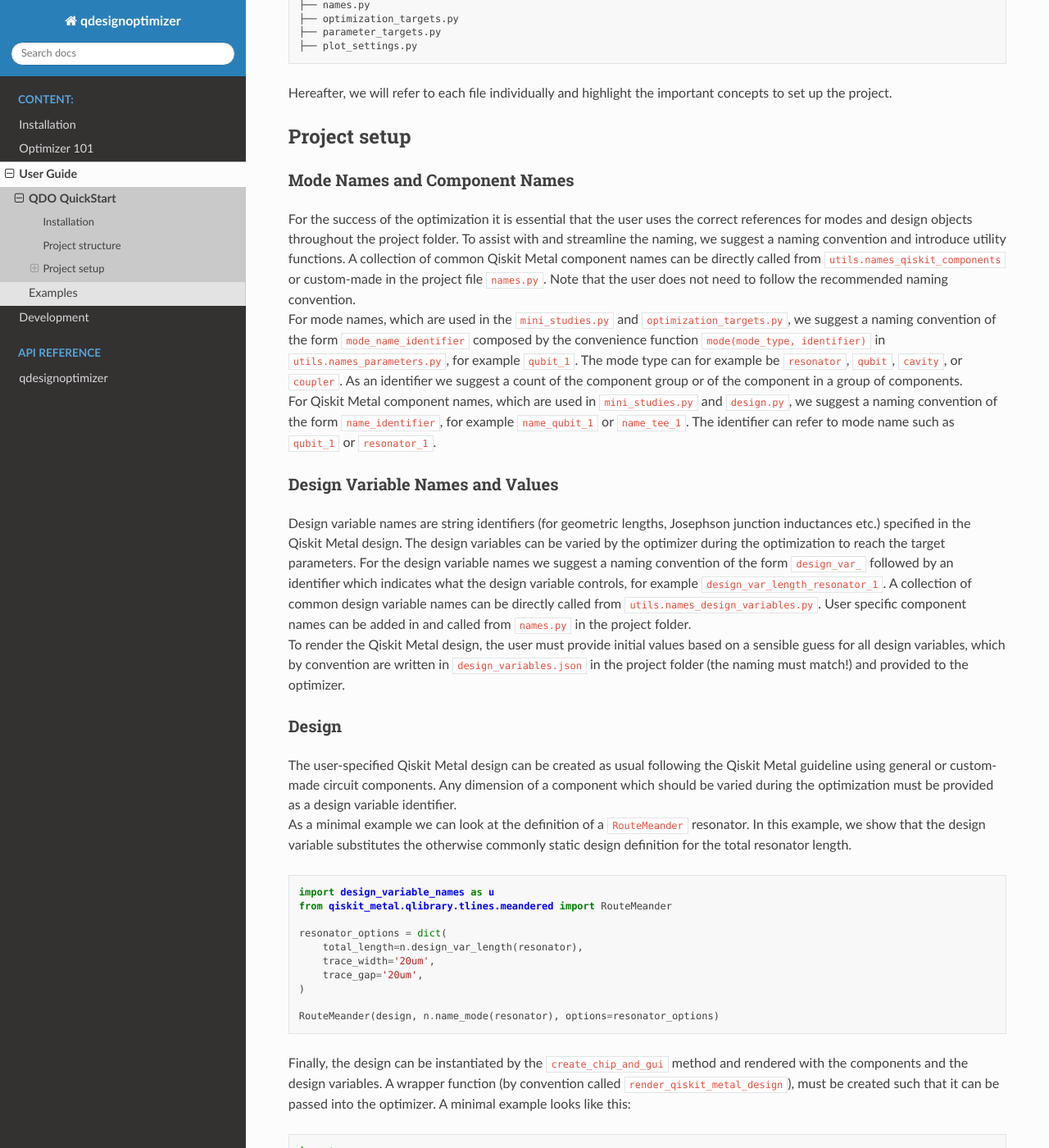
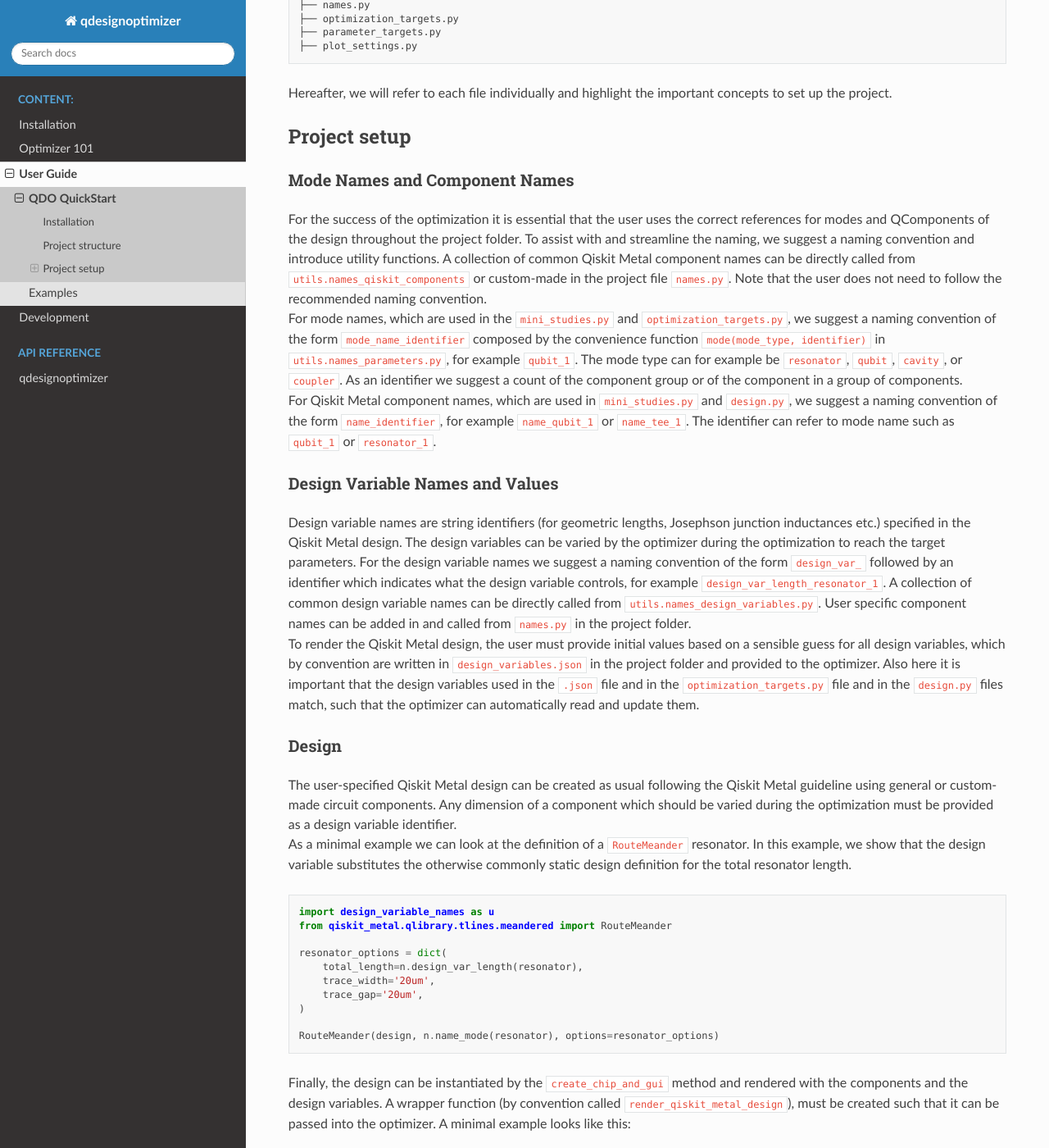
Before and after one commit to 202Q-lab/QDesignOptimizer, a Sphinx documentation site: the page built from docs/source/quickstart.rst, in a window 1280 px wide and 1400 px high, scrolled down 539 px. Shown: the whole window at 82% size. Built offline with Sphinx 7.4.7 and the Read the Docs theme 3.1.0, drawn with Linux system fonts in a browser that asks for light colours; pages that are not in the unit, such as notebooks, are missing from menus.

Commit message:
addressing review comments.

```diff
--- a/docs/source/quickstart.rst
+++ b/docs/source/quickstart.rst
@@ -32,7 +32,7 @@ Project setup
 
 Mode Names and Component Names
 ------------------------------
-| For the success of the optimization it is essential that the user uses the correct references for modes and design objects throughout the project folder. To assist with and streamline the naming, we suggest a naming convention and introduce utility functions. A collection of common Qiskit Metal component names can be directly called from ``utils.names_qiskit_components`` or custom-made in the project file ``names.py``. Note that the user does not need to follow the recommended naming convention.
+| For the success of the optimization it is essential that the user uses the correct references for modes and QComponents of the design throughout the project folder. To assist with and streamline the naming, we suggest a naming convention and introduce utility functions. A collection of common Qiskit Metal component names can be directly called from ``utils.names_qiskit_components`` or custom-made in the project file ``names.py``. Note that the user does not need to follow the recommended naming convention.
 | For mode names, which are used in the ``mini_studies.py`` and ``optimization_targets.py``, we suggest a naming convention of the form ``mode_name_identifier`` composed by the convenience function ``mode(mode_type, identifier)`` in ``utils.names_parameters.py``, for example ``qubit_1``. The mode type can for example be ``resonator``, ``qubit``, ``cavity``, or ``coupler``. As an identifier we suggest a count of the component group or of the component in a group of components.
 | For Qiskit Metal component names, which are used in ``mini_studies.py`` and ``design.py``, we suggest a naming convention of the form ``name_identifier``, for example ``name_qubit_1`` or ``name_tee_1``. The identifier can refer to mode name such as ``qubit_1`` or ``resonator_1``.
 
@@ -40,7 +40,7 @@ Mode Names and Component Names
 Design Variable Names and Values
 --------------------------------
 | Design variable names are string identifiers (for geometric lengths, Josephson junction inductances etc.) specified in the Qiskit Metal design. The design variables can be varied by the optimizer during the optimization to reach the target parameters. For the design variable names we suggest a naming convention of the form ``design_var_`` followed by an identifier which indicates what the design variable controls, for example ``design_var_length_resonator_1``. A collection of common design variable names can be directly called from ``utils.names_design_variables.py``. User specific component names can be added in and called from ``names.py`` in the project folder.
-| To render the Qiskit Metal design, the user must provide initial values based on a sensible guess for all design variables, which by convention are written in ``design_variables.json`` in the project folder (the naming must match!) and provided to the optimizer.
+| To render the Qiskit Metal design, the user must provide initial values based on a sensible guess for all design variables, which by convention are written in ``design_variables.json`` in the project folder and provided to the optimizer. Also here it is important that the design variables used in the ``.json`` file and in the ``optimization_targets.py`` file and in the ``design.py`` files match, such that the optimizer can automatically read and update them.
 
 Design
 ------
```
Also changed, not shown: 6 other files.
